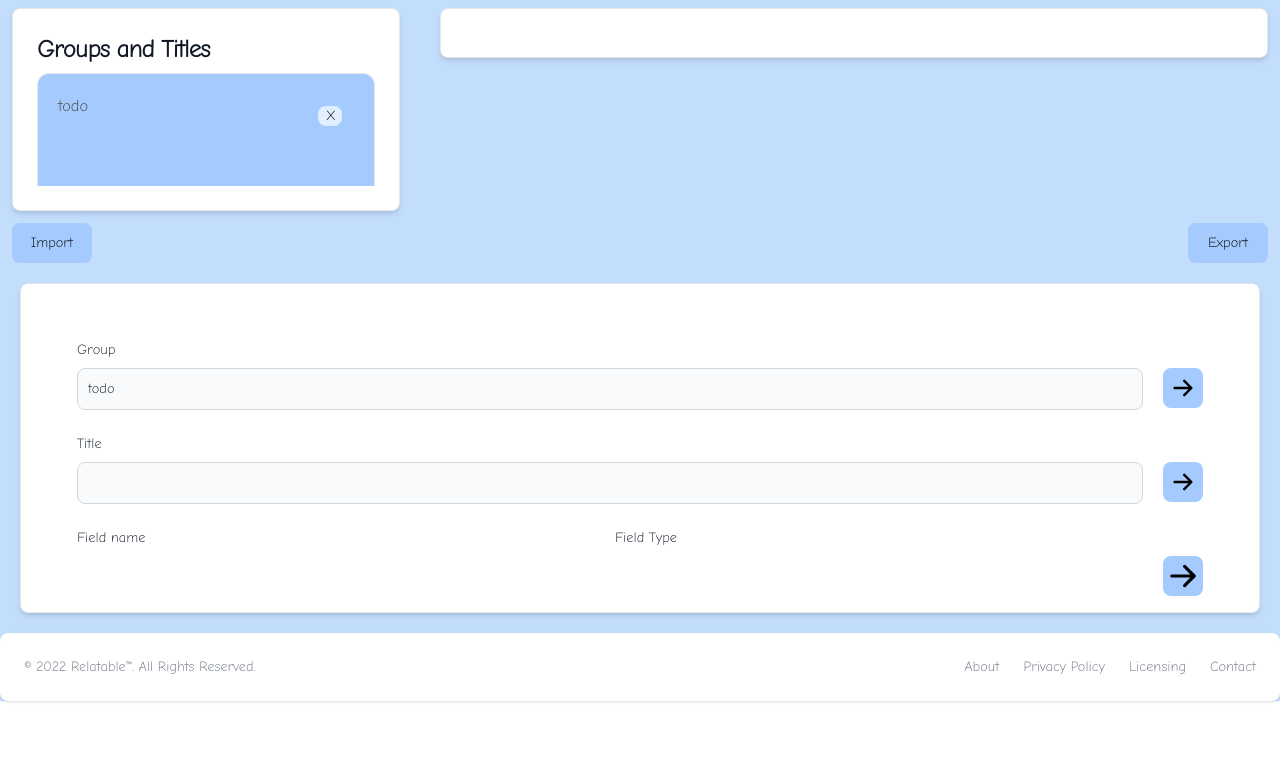
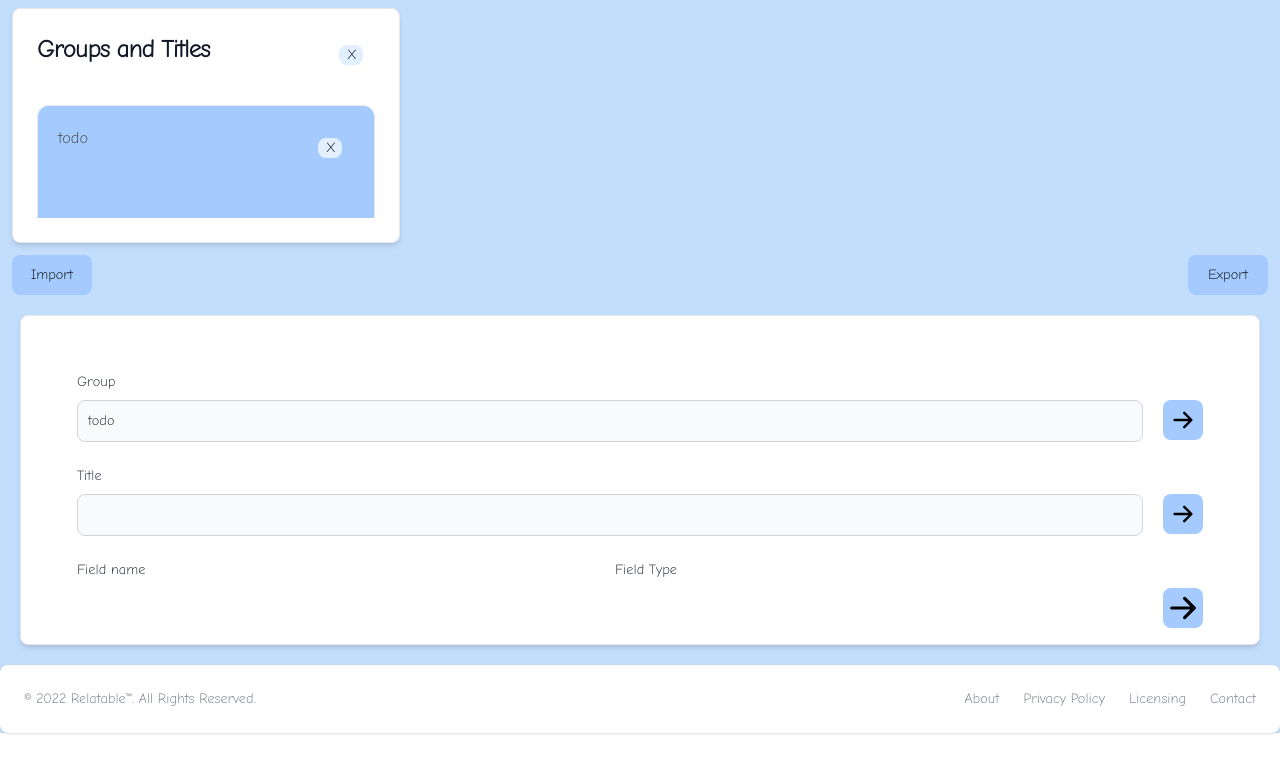
Before and after one commit to cleanbill/relate, a Next.js app: page / in a window 1280 px wide. Shown: the top 772 px of the page. Built offline with nearby package versions, Linux system fonts and the light colour scheme.

Commit message:
Upgraded next and fix some bugs, also minimize on groups

```diff
--- a/app/page.tsx
+++ b/app/page.tsx
@@ -15,6 +15,7 @@ const Home = () => {
     const [title, setTitle] = useState("");
     const [fields, setFields] = useState([] as Array<Field>);
     const [mark, setMark] = useState('Unsaved');
+    const [showGroup, setShowGroup] = useState(true);
 
     useEffect(() => {
         const startingData = establish<Array<GroupData>>("groups", groupDataList, setGroupDataList);
@@ -27,8 +28,8 @@ const Home = () => {
         setGroup(startGroup.groupName);
         const titleKeys = Object.keys(startGroup.titles);
         const startTitleKey = titleKeys[titleKeys.length - 1]; // get first title... same as above, perhaps should be in A...Z order
-        const startTitle = startGroup.titles.find((td:TitleData) => (td.titleName == startTitleKey));
-        if (!startTitle){
+        const startTitle = startGroup.titles.find((td: TitleData) => (td.titleName == startTitleKey));
+        if (!startTitle) {
             return;
         }
         setTitle(startTitle.titleName);
@@ -78,13 +79,17 @@ const Home = () => {
     }
 
     const selectData = (gd: GroupData, title: string) => {
-        const titleData = gd.titles.find((td:TitleData) => (td.titleName.indexOf(title) > -1));
-        if (!titleData){
+        const titleData = gd.titles.find((td: TitleData) => (td.titleName.indexOf(title) > -1));
+        if (!titleData) {
             setTitle("");
             return;
         }
         const sessionKeys = Object.keys(titleData.sessions);
         const startSession = titleData.sessions[sessionKeys[0]]; // get first session... should be in date order
+        if (!startSession){
+            setTitle("");
+            return;
+        }
         setGroup(gd.groupName);
         setTitle(title);
         const startFields = startSession.fields.map(field => fillInComponentType(field));
@@ -133,7 +138,7 @@ const Home = () => {
     }
 
     const addToGroup = (gd: GroupData) => {
-        const td = gd.titles.find((td:TitleData) => (td.titleName.indexOf(title) > -1));
+        const td = gd.titles.find((td: TitleData) => (td.titleName.indexOf(title) > -1));
         if (!td) {
             const session = getCurrentSession();
             gd.titles.push(createTitleData(session, title));
@@ -156,8 +161,8 @@ const Home = () => {
         if (!groupDataInList) {
             return;
         }
-        const groupsTitles = groupDataInList.titles.find((td:TitleData) => (td.titleName == title));
-        if (!groupsTitles){
+        const groupsTitles = groupDataInList.titles.find((td: TitleData) => (td.titleName == title));
+        if (!groupsTitles) {
             return;
         }
         delete groupsTitles.sessions[mark];
@@ -171,8 +176,8 @@ const Home = () => {
         if (!groupDataInList) {
             return;
         }
-        const groupsTitles = groupDataInList.titles.find((td:TitleData) => (td.titleName == title));
-        if (!groupsTitles){
+        const groupsTitles = groupDataInList.titles.find((td: TitleData) => (td.titleName == title));
+        if (!groupsTitles) {
             return;
         }
         delete groupsTitles.sessions[mark];
@@ -191,7 +196,7 @@ const Home = () => {
         if (!selectedGroup) {
             return;
         }
-        const titleIndex = selectedGroup.titles.findIndex((td:TitleData) => td.titleName == title);
+        const titleIndex = selectedGroup.titles.findIndex((td: TitleData) => td.titleName == title);
         const nextIndex = titleIndex + 1 == selectedGroup.titles.length ? 0 : titleIndex + 1;
         const nextTitleData = selectedGroup.titles[nextIndex];
         const session = nextTitleData.sessions['single'];
@@ -207,24 +212,30 @@ const Home = () => {
         setFn("");
     }
 
+
+
     return (
         <div className="lg:bg-blue-200">
-            <div className="lg:bg-blue-200 grid sg:grid-cols-1 lg:grid-cols-3 w-100 gap-10 h-full">
+            <div className={showGroup?"lg:bg-blue-200 grid sg:grid-cols-1 w-100 h-full lg:grid-cols-3 gap-10 ": "lg:bg-blue-200 grid sg:grid-cols-1 w-100 h-full"} >
 
                 <div className='sg:col-span-2'>
-                    <a className="block lg:mt-2 sg:m-1 sg:mr-2 sg:w-96 lg:ml-3 lg:p-6 lg:max-w bg-white rounded-lg border border-gray-200 shadow-md hover:bg-gray-100 dark:bg-gray-800 dark:border-gray-700 dark:hover:bg-gray-700">
+                    {showGroup && <a className="block lg:mt-2 sg:m-1 sg:mr-2 sg:w-96 lg:ml-3 lg:p-6 lg:max-w bg-white rounded-lg border border-gray-200 shadow-md hover:bg-gray-100 dark:bg-gray-800 dark:border-gray-700 dark:hover:bg-gray-700">
                         <Groups selectedGroup={group} selectedTitle={title} groups={groupDataList} select={selectData}
                             overrideFields={overrideFields}
                             updateTitleData={updateTitleData}
                             deleteGroup={deleteGroup}
+                            toggleShow={() => setShowGroup(false)}
                         ></Groups>
-                    </a>
+                    </a>}
+                    {!showGroup && <a className="block w-6 m-1 bg-white rounded-lg border border-gray-200 shadow-md hover:bg-gray-100 dark:bg-gray-800 dark:border-gray-700 dark:hover:bg-gray-700">
+                        <button className="ml-1" onClick={() => setShowGroup(true)}><b>G</b></button>
+                    </a>}
                 </div>
 
                 {/* <SpinWheel></SpinWheel> */}
 
                 <div className='col-span-2'>
-                    <a className="block mt-2 lg:p-6 sg:p-2 sg:m-5 lg:mr-3 lg:max-w bg-white rounded-lg border border-gray-200 shadow-md hover:bg-gray-100 dark:bg-gray-800 dark:border-gray-700 sg:w-96 dark:hover:bg-gray-700">
+                    {fields.length > 0 && <a className="block mt-2 lg:p-6 sg:p-2 sg:m-5 lg:mr-3 lg:max-w bg-white rounded-lg border border-gray-200 shadow-md hover:bg-gray-100 dark:bg-gray-800 dark:border-gray-700 sg:w-96 dark:hover:bg-gray-700">
                         <FieldForm
                             next={(field: Field) => next(field)}
                             title={title}
@@ -234,7 +245,7 @@ const Home = () => {
                             saveData={saveData}
                             mark={mark}
                         ></FieldForm>
-                    </a>
+                    </a>}
 
                 </div>
             </div>
--- a/components/extendableTextList.tsx
+++ b/components/extendableTextList.tsx
@@ -32,16 +32,14 @@ export type ArchivedFile ={
     archivedOn: Date
 }
 
-const grid = 8;
-
 const ExtendableTextList = (props: Props) => {
     const [activeId, setActiveId] = useState(null);
-    const [focusId, setfocusId] = useState(null as string | null);
+    const [focusID, setfocusID] = useState(null as string | null);
     const [fields, setFields] = useState([] as Array<Field>);
 
     const add = () => {
         console.log('Adding field number ' + fields.length);
-        setfocusId('input-' + fields.length);
+        setfocusID('input-' + fields.length);
         const newField: Field = { id: fields.length, fieldName: '', fieldType: FieldType.text, indent: 0, fieldComponentType: FieldComponentType.NONE, value: '' };
         props.setFields([...fields, newField]);
         setFields([...fields, newField]);
@@ -68,10 +66,10 @@ const ExtendableTextList = (props: Props) => {
     }
 
     useEffect(() => {
-        const el = document.getElementById(focusId || 'missing') as HTMLInputElement;
+        const el = document.getElementById(focusID || 'missing') as HTMLInputElement;
         getFocused(el);
         setFields([... props.defaultFields])
-    }, [focusId, props.defaultFields])
+    }, [focusID, props.defaultFields])
 
     const sensors = useSensors(
         useSensor(PointerSensor),
--- a/components/groups.tsx
+++ b/components/groups.tsx
@@ -6,12 +6,14 @@ import History from '../components/history';
 interface GroupsState { groups: Array<GroupData>, selectedTitle: string, selectedGroup: string | null };
 interface GroupsProps {
     groups: Array<GroupData>, selectedTitle: string, selectedGroup: string | null
-    , select: Function, overrideFields: Function, updateTitleData: Function, deleteGroup: Function
+    , select: Function, overrideFields: Function, updateTitleData: Function, deleteGroup: Function,
+    toggleShow: Function
 };
 
 const Groups = (props: GroupsProps) => {
 
     const [state, setState] = useState({ groups: props.groups, selectedTitle: "", selectedGroup: null } as GroupsState);
+    const [show, setShow] = useState(true);
 
     useEffect(() => {
         const groups = updateGroups(props.groups, props.selectedGroup, props.selectedTitle);
@@ -140,14 +142,19 @@ const Groups = (props: GroupsProps) => {
 
     return (
         <>
-            <h5 className=" mb-2 text-2xl font-bold tracking-tight text-gray-900 dark:text-white">Groups and Titles</h5>
+            <h5 className=" mb-2 text-2xl font-bold tracking-tight text-gray-900 dark:text-white">
+                Groups and Titles
+                <button onClick={() => props.toggleShow()} className="z-10 float-right butt mb-10 w-6 h-5 bg-blue-100">
+                    <span>X</span> </button>
+            </h5>
             <div className="font-normal text-gray-700 dark:text-gray-400">
                 {state.groups.map((gd: GroupData, index: number) => (
                     gd && <div key={index}>
-
-                        <button onClick={() => toggle(index)} type="button" className="flex items-center justify-between w-full p-5 font-medium text-left border border-b-0 border-gray-200 rounded-t-xl focus:ring-4 focus:ring-gray-200 dark:focus:ring-gray-800 dark:border-gray-700 hover:bg-yellow-600 dark:hover:bg-gray-800 bg-blue-300 dark:bg-gray-800 text-gray-900 dark:text-white">
-                            <span className={gd.display ? 'text-white w-full' : 'text-stone-700 w-full'}>{gd.groupName} <button onClick={() => deleteGroup(index)} className="z-10 float-right butt mb-10 w-6 h-5 bg-blue-100">X</button></span>
-                        </button>
+                        <div onClick={() => toggle(index)} className="flex items-center justify-between w-full p-5 font-medium text-left border border-b-0 border-gray-200 rounded-t-xl focus:ring-4 focus:ring-gray-200 dark:focus:ring-gray-800 dark:border-gray-700 hover:bg-yellow-600 dark:hover:bg-gray-800 bg-blue-300 dark:bg-gray-800 text-gray-900 dark:text-white">
+                            <span className={gd.display ? 'text-white w-full' : 'text-stone-700 w-full'}>{gd.groupName}
+                                <button onClick={() => deleteGroup(index)} className="z-10 float-right butt mb-10 w-6 h-5 bg-blue-100">X</button>
+                            </span>
+                        </div>
                         {gd.display &&
                             gd.titles.map((titleData: TitleData, i: number) => (
 
--- a/package.json
+++ b/package.json
@@ -14,7 +14,7 @@
     "@next/font": "^13.2.4",
     "flowbite": "^1.5.3",
     "flowbite-react": "^0.1.11",
-    "next": "^13.2.4",
+    "next": "^13.4.1",
     "react": "^18.2.0",
     "react-beautiful-dnd": "^13.1.1",
     "react-dom": "^18.2.0"
```
Also changed, not shown: components/define.tsx (+18 -4 lines), components/fieldForm.tsx (+29 -24 lines), 1 other file (tests, documents, lock files or other folders).
